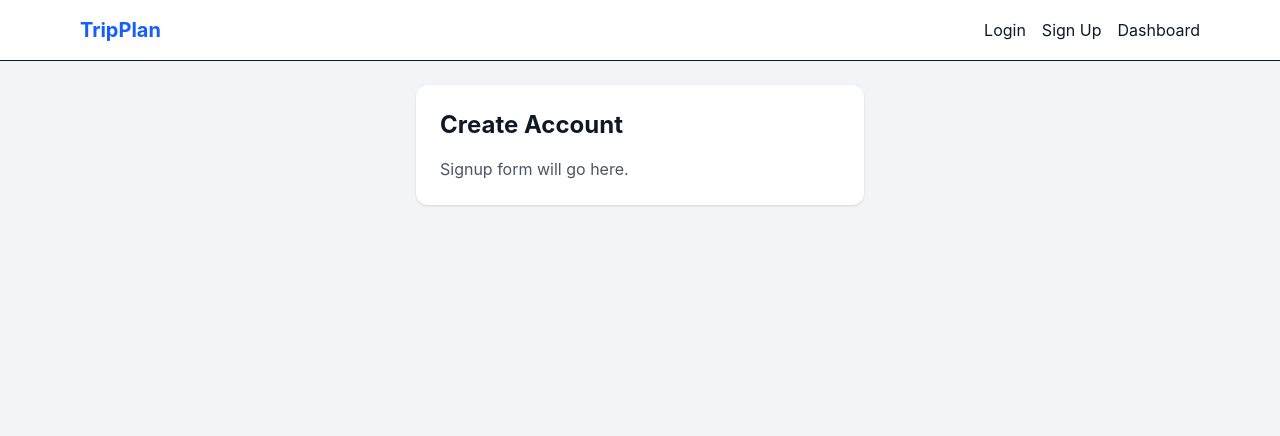
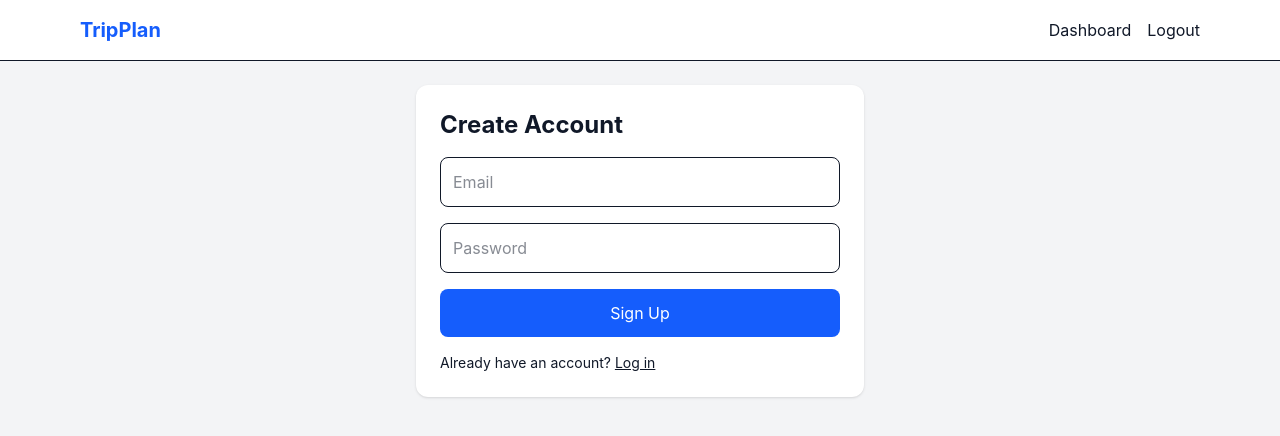
Before and after one commit to kocevanatalia/tripplan, a React (Vite) app: page /signup in a window 1280 px wide. Shown: the top 436 px of the page. Built offline with nearby package versions, Linux system fonts and the light colour scheme; no server answers; sample sign-in values are in the browser's storage.

Commit message:
Add Firebase authentication and protected routes

```diff
--- a/src/App.jsx
+++ b/src/App.jsx
@@ -6,21 +6,39 @@ import Dashboard from "./pages/Dashboard";
 import TripDetails from "./pages/TripDetails";
 import NotFound from "./pages/NotFound";
 import Layout from "./components/Layout";
+import { AuthProvider } from "./context/AuthContext";
+import ProtectedRoute from "./components/ProtectedRoute";
 
 function App() {
   return (
+    <AuthProvider>
       <BrowserRouter>
         <Routes>
           <Route path="/" element={<Layout />}>
             <Route index element={<Home />} />
             <Route path="login" element={<Login />} />
             <Route path="signup" element={<Signup />} />
-          <Route path="dashboard" element={<Dashboard />} />
-          <Route path="trip/:id" element={<TripDetails />} />
+            <Route
+              path="dashboard"
+              element={
+                <ProtectedRoute>
+                  <Dashboard />
+                </ProtectedRoute>
+              }
+            />
+            <Route
+              path="trip/:id"
+              element={
+                <ProtectedRoute>
+                  <TripDetails />
+                </ProtectedRoute>
+              }
+            />
             <Route path="*" element={<NotFound />} />
           </Route>
         </Routes>
       </BrowserRouter>
+    </AuthProvider>
   );
 }
 
--- a/src/components/Navbar.jsx
+++ b/src/components/Navbar.jsx
@@ -1,6 +1,19 @@
-import { Link } from "react-router-dom";
+import { Link, useNavigate } from "react-router-dom";
+import { useAuth } from "../context/AuthContext";
 
 function Navbar() {
+  const { user, logout } = useAuth();
+  const navigate = useNavigate();
+
+  const handleLogout = async () => {
+    try {
+      await logout();
+      navigate("/login");
+    } catch (err) {
+      console.log(err);
+    }
+  };
+
   return (
     <nav className="border-b bg-white">
       <div className="max-w-6xl mx-auto px-4 py-4 flex items-center justify-between">
@@ -8,16 +21,26 @@ function Navbar() {
           TripPlan
         </Link>
 
-        <div className="flex gap-4">
+        <div className="flex gap-4 items-center">
+          {user ? (
+            <>
+              <Link to="/dashboard" className="hover:underline">
+                Dashboard
+              </Link>
+              <button onClick={handleLogout} className="hover:underline">
+                Logout
+              </button>
+            </>
+          ) : (
+            <>
               <Link to="/login" className="hover:underline">
                 Login
               </Link>
               <Link to="/signup" className="hover:underline">
                 Sign Up
               </Link>
-          <Link to="/dashboard" className="hover:underline">
-            Dashboard
-          </Link>
+            </>
+          )}
         </div>
       </div>
     </nav>
--- /dev/null
+++ b/src/components/ProtectedRoute.jsx
@@ -0,0 +1,14 @@
+import { Navigate } from "react-router-dom";
+import { useAuth } from "../context/AuthContext";
+
+function ProtectedRoute({ children }) {
+  const { user } = useAuth();
+
+  if (!user) {
+    return <Navigate to="/login" />;
+  }
+
+  return children;
+}
+
+export default ProtectedRoute;
--- /dev/null
+++ b/src/context/AuthContext.jsx
@@ -0,0 +1,42 @@
+import { createContext, useContext, useEffect, useState } from "react";
+import { auth } from "../firebase/config";
+import {
+  createUserWithEmailAndPassword,
+  signInWithEmailAndPassword,
+  signOut,
+  onAuthStateChanged,
+} from "firebase/auth";
+
+const AuthContext = createContext();
+
+export function AuthProvider({ children }) {
+  const [user, setUser] = useState(null);
+  const [loading, setLoading] = useState(true);
+
+  const signup = (email, password) =>
+    createUserWithEmailAndPassword(auth, email, password);
+
+  const login = (email, password) =>
+    signInWithEmailAndPassword(auth, email, password);
+
+  const logout = () => signOut(auth);
+
+  useEffect(() => {
+    const unsubscribe = onAuthStateChanged(auth, (currentUser) => {
+      setUser(currentUser);
+      setLoading(false);
+    });
+
+    return unsubscribe;
+  }, []);
+
+  return (
+    <AuthContext.Provider value={{ user, signup, login, logout }}>
+      {!loading && children}
+    </AuthContext.Provider>
+  );
+}
+
+export function useAuth() {
+  return useContext(AuthContext);
+}
--- /dev/null
+++ b/src/firebase/config.js
@@ -0,0 +1,17 @@
+import { initializeApp } from "firebase/app";
+import { getAuth } from "firebase/auth";
+import { getFirestore } from "firebase/firestore";
+
+const firebaseConfig = {
+  apiKey: "AIzaSyDyoKgz_SN2rlRq45qPagLoHMD0b2_cCZ4",
+  authDomain: "tripplan-91399.firebaseapp.com",
+  projectId: "tripplan-91399",
+  storageBucket: "tripplan-91399.firebasestorage.app",
+  messagingSenderId: "514503848414",
+  appId: "1:514503848414:web:a1b0b5e07022407110ed4f"
+};
+
+const app = initializeApp(firebaseConfig);
+
+export const auth = getAuth(app);
+export const db = getFirestore(app);
--- a/src/pages/Login.jsx
+++ b/src/pages/Login.jsx
@@ -1,8 +1,64 @@
+import { useState } from "react";
+import { useAuth } from "../context/AuthContext";
+import { useNavigate, Link } from "react-router-dom";
+
 function Login() {
+  const [email, setEmail] = useState("");
+  const [password, setPassword] = useState("");
+  const [error, setError] = useState("");
+
+  const { login } = useAuth();
+  const navigate = useNavigate();
+
+  const handleSubmit = async (e) => {
+    e.preventDefault();
+    setError("");
+
+    try {
+      await login(email, password);
+      navigate("/dashboard");
+    } catch (err) {
+      setError("Failed to log in");
+      console.log(err);
+    }
+  };
+
   return (
     <div className="max-w-md mx-auto bg-white p-6 rounded-xl shadow">
       <h2 className="text-2xl font-bold mb-4">Log In</h2>
-      <p className="text-gray-600">Login form will go here.</p>
+
+      {error && <p className="text-red-500 mb-3">{error}</p>}
+
+      <form onSubmit={handleSubmit} className="flex flex-col gap-4">
+        <input
+          type="email"
+          placeholder="Email"
+          className="border p-3 rounded-lg"
+          value={email}
+          onChange={(e) => setEmail(e.target.value)}
+          required
+        />
+
+        <input
+          type="password"
+          placeholder="Password"
+          className="border p-3 rounded-lg"
+          value={password}
+          onChange={(e) => setPassword(e.target.value)}
+          required
+        />
+
+        <button className="bg-blue-600 text-white py-3 rounded-lg hover:bg-blue-700">
+          Log In
+        </button>
+      </form>
+
+      <p className="mt-4 text-sm">
+        Don’t have an account?{" "}
+        <Link to="/signup" className="underline">
+          Sign up
+        </Link>
+      </p>
     </div>
   );
 }
--- a/src/pages/Signup.jsx
+++ b/src/pages/Signup.jsx
@@ -1,8 +1,64 @@
+import { useState } from "react";
+import { useAuth } from "../context/AuthContext";
+import { useNavigate, Link } from "react-router-dom";
+
 function Signup() {
+  const [email, setEmail] = useState("");
+  const [password, setPassword] = useState("");
+  const [error, setError] = useState("");
+
+  const { signup } = useAuth();
+  const navigate = useNavigate();
+
+  const handleSubmit = async (e) => {
+    e.preventDefault();
+    setError("");
+
+    try {
+      await signup(email, password);
+      navigate("/dashboard");
+    } catch (err) {
+      setError("Failed to create account");
+      console.log(err);
+    }
+  };
+
   return (
     <div className="max-w-md mx-auto bg-white p-6 rounded-xl shadow">
       <h2 className="text-2xl font-bold mb-4">Create Account</h2>
-      <p className="text-gray-600">Signup form will go here.</p>
+
+      {error && <p className="text-red-500 mb-3">{error}</p>}
+
+      <form onSubmit={handleSubmit} className="flex flex-col gap-4">
+        <input
+          type="email"
+          placeholder="Email"
+          className="border p-3 rounded-lg"
+          value={email}
+          onChange={(e) => setEmail(e.target.value)}
+          required
+        />
+
+        <input
+          type="password"
+          placeholder="Password"
+          className="border p-3 rounded-lg"
+          value={password}
+          onChange={(e) => setPassword(e.target.value)}
+          required
+        />
+
+        <button className="bg-blue-600 text-white py-3 rounded-lg hover:bg-blue-700">
+          Sign Up
+        </button>
+      </form>
+
+      <p className="mt-4 text-sm">
+        Already have an account?{" "}
+        <Link to="/login" className="underline">
+          Log in
+        </Link>
+      </p>
     </div>
   );
 }
```
Lines whose indentation alone changed are shown as unchanged.
